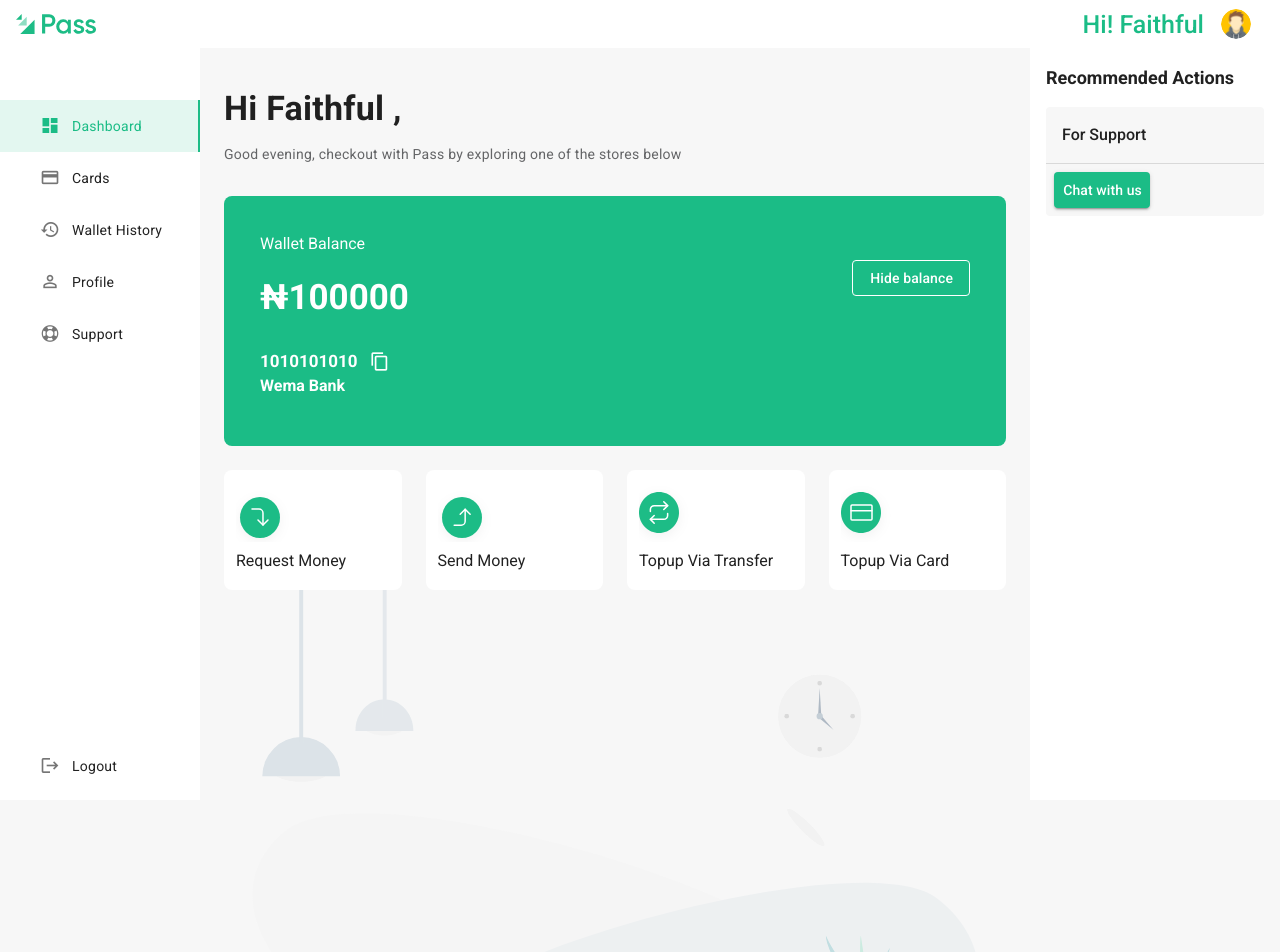
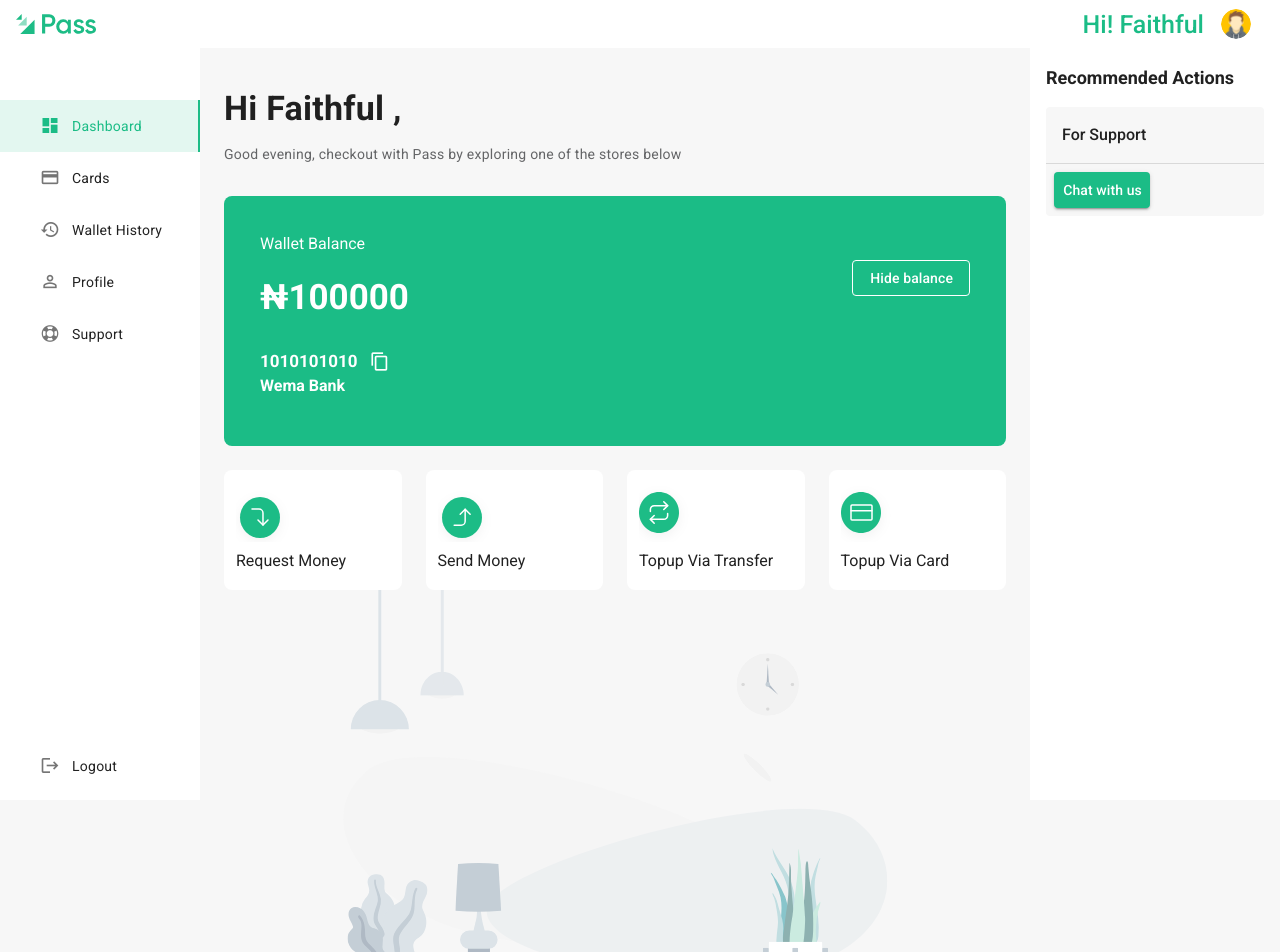
Before and after one commit to faithfulojebiyi/ourpass-dashboard, a Vue app: page / in a window 1280 px wide. Shown: the top 952 px of the page. Built offline with nearby package versions, Linux system fonts and the light colour scheme.

Commit message:
Update: Fixes: (Bugs on dashboard page)

```diff
--- a/src/views/Dashboard.vue
+++ b/src/views/Dashboard.vue
@@ -1,7 +1,7 @@
 <template>
   <div>
     <p class="text-h4 font-weight-bold mt-4">Hi Faithful ,</p>
-    <p class="text-body-2 p-family"> Good evening, checkout with Pass by exploring one of the stores below </p>
+    <p class="text-body-2 p-family"> Good <span>{{ getTime() }}</span>, checkout with Pass by exploring one of the stores below </p>
     <v-card class="mt-8 green-card pa-6 white--text elevation-0" color="primary" min-height="250px">
       <v-row class="ma-0">
         <v-col
@@ -89,7 +89,7 @@
       </v-col>
     </v-row>
     <div class="d-flex flex-column justify-center align-center">
-      <img src="../assets/emptypass.svg"/>
+      <v-img :max-width="$vuetify.breakpoint.xs ? 320 : 550" src="../assets/emptypass.svg"></v-img>
     </div>
     <v-snackbar
       app
@@ -98,7 +98,7 @@
       :timeout="timeout"
       transition="slide-y-reverse-transition"
       bottom
-      color="primary"
+      :color="snackbarColor"
     >
       {{ message }}
     </v-snackbar>
@@ -113,7 +113,9 @@ export default {
     return {
       balancevisible: true,
       account_number: '1010101010',
-      snackbar: false
+      snackbar: false,
+      timeout: 2000,
+      snackbarColor: 'primary'
     }
   },
   methods: {
@@ -125,8 +127,6 @@ export default {
       const input = document.createElement('input')
       document.body.appendChild(input)
       input.value = copied
-
-      // 2) Select the text
       input.select()
 
       const isSuccessful = document.execCommand('copy')
@@ -134,10 +134,25 @@ export default {
         document.body.removeChild(input)
         this.snackbar = true
         this.message = 'Account number copied to clipboard'
-        this.showlogin = true
+        this.snackbarColor = 'primary'
       }
       if (!isSuccessful) {
-        console.error('Failed to copy text.')
+        document.body.removeChild(input)
+        this.snackbar = true
+        this.message = 'Failed to copy account number to clipboard'
+        this.snackbarColor = 'error'
+      }
+    },
+    getTime () {
+      const today = new Date()
+      const curHour = today.getHours()
+
+      if (curHour < 12) {
+        return 'morning'
+      } else if (curHour < 18) {
+        return 'afternoon'
+      } else {
+        return 'evening'
       }
     }
   }
```
